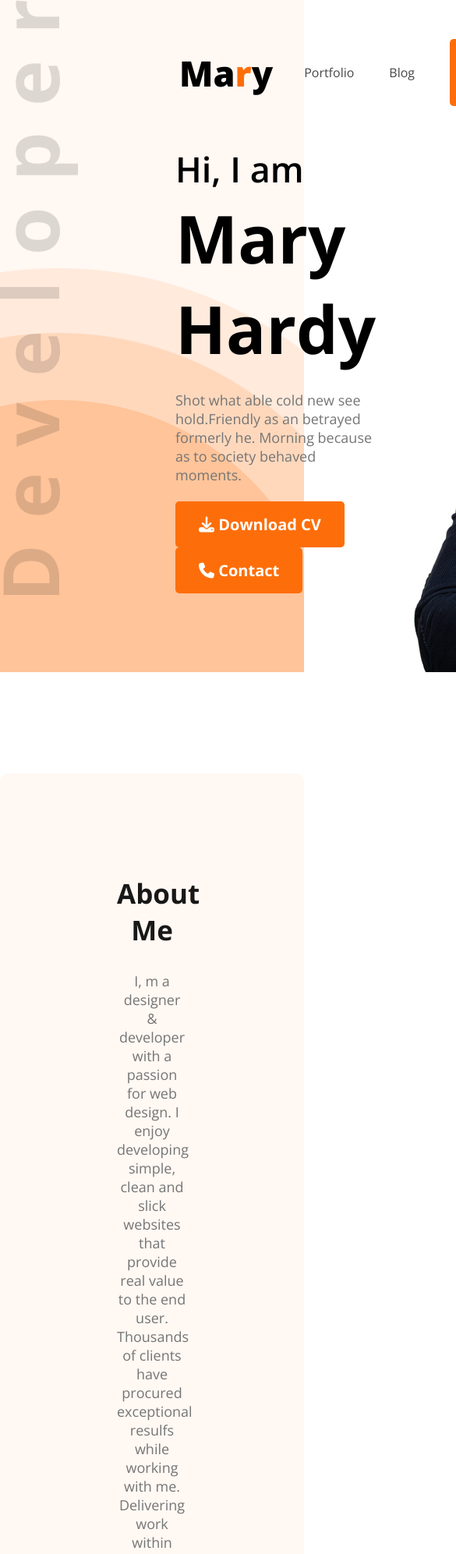
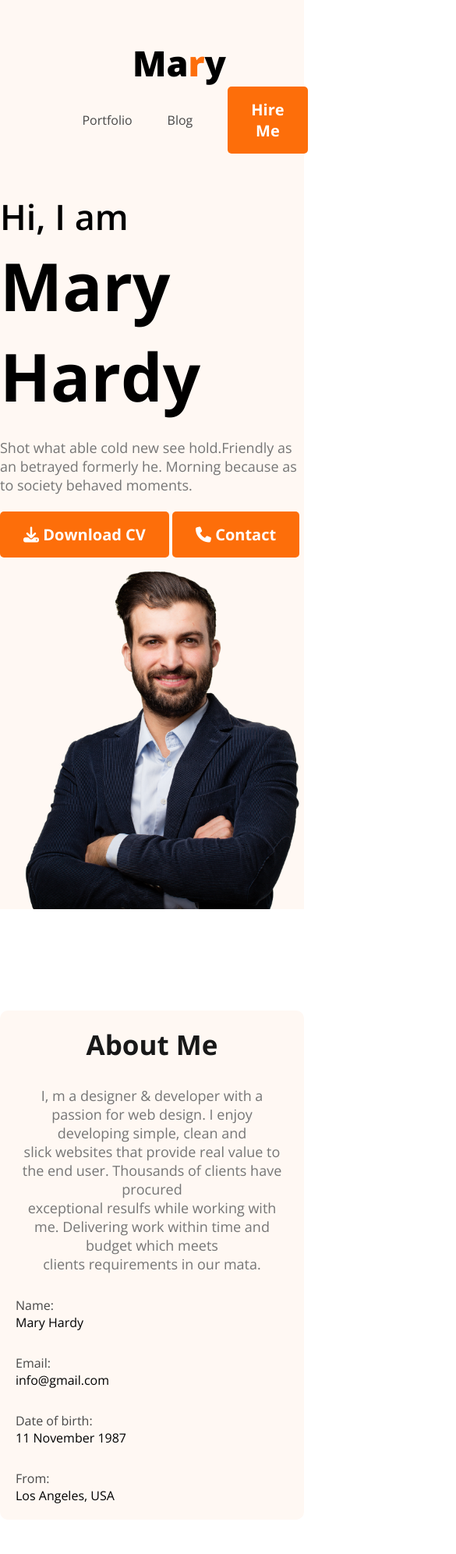
Before and after one commit to Hemonta7/Developer-Portfolio, a plain HTML site: page index.html in a window 390 px wide. Shown: the top 1993 px of the page at 78% size, 585 px wide, since content can reach past the window. Drawn offline with nearby package versions, Linux system fonts and the light colour scheme.

Commit message:
mobile responsive done

```diff
--- a/styles/portfolio.css
+++ b/styles/portfolio.css
@@ -286,3 +286,33 @@ nav ul {
     padding: 18px 0px 0px 30px;
     margin-bottom: 24px;
 }
+
+/* responsive media query */
+/* mobile devices */
+
+@media screen and (max-width:576px) {
+    .skil-container,
+    .footer-container,
+    .resume-container,.about-items,.banner,.navbar,.nav ul {
+        flex-direction: column;
+    }
+    .banner-content{
+        margin-left: 0px;
+    }
+    .header{
+        background-image: none;
+    }
+    .banner-picture{
+        width: 100%;
+    }
+    .footer-container,.about {
+        padding: 20px;
+    }
+
+    .input {
+        width: calc(100% - 50px);
+    }
+    .input-text{
+        padding: 0px;
+    }
+}
```
